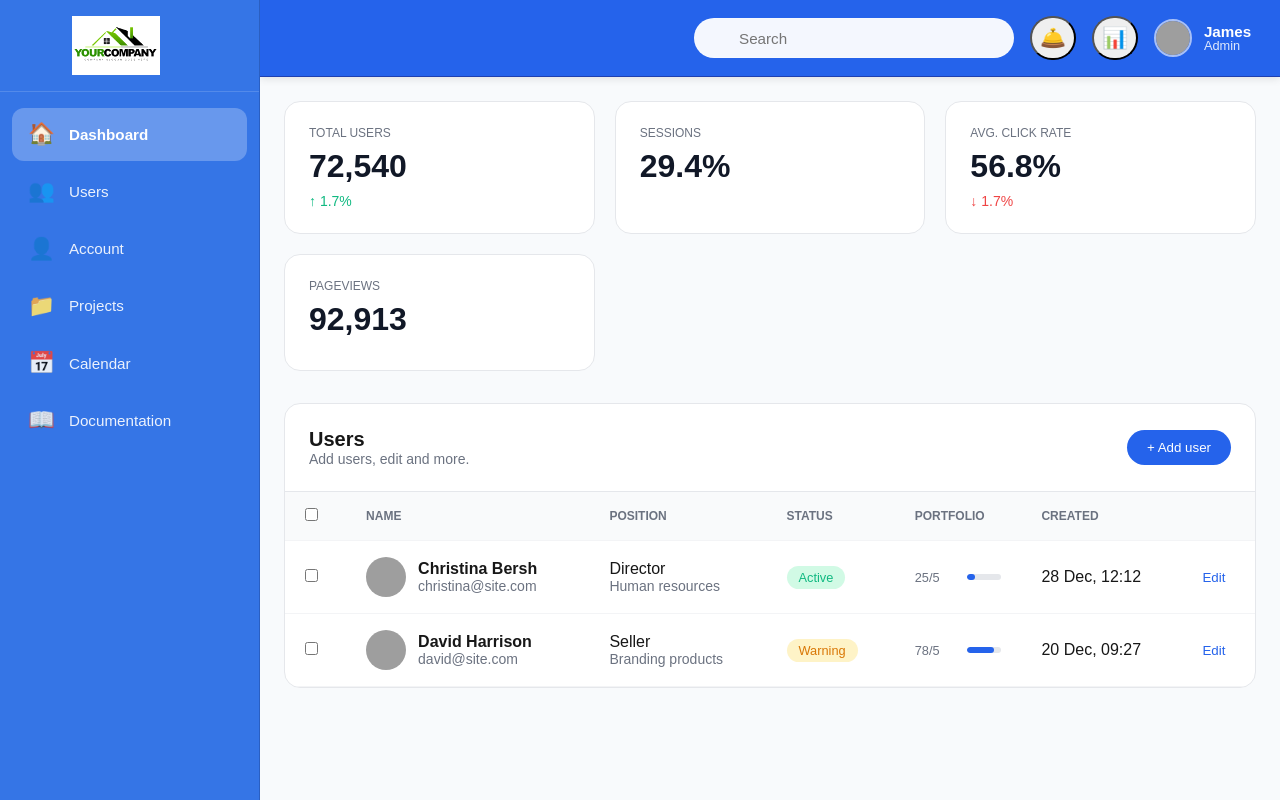
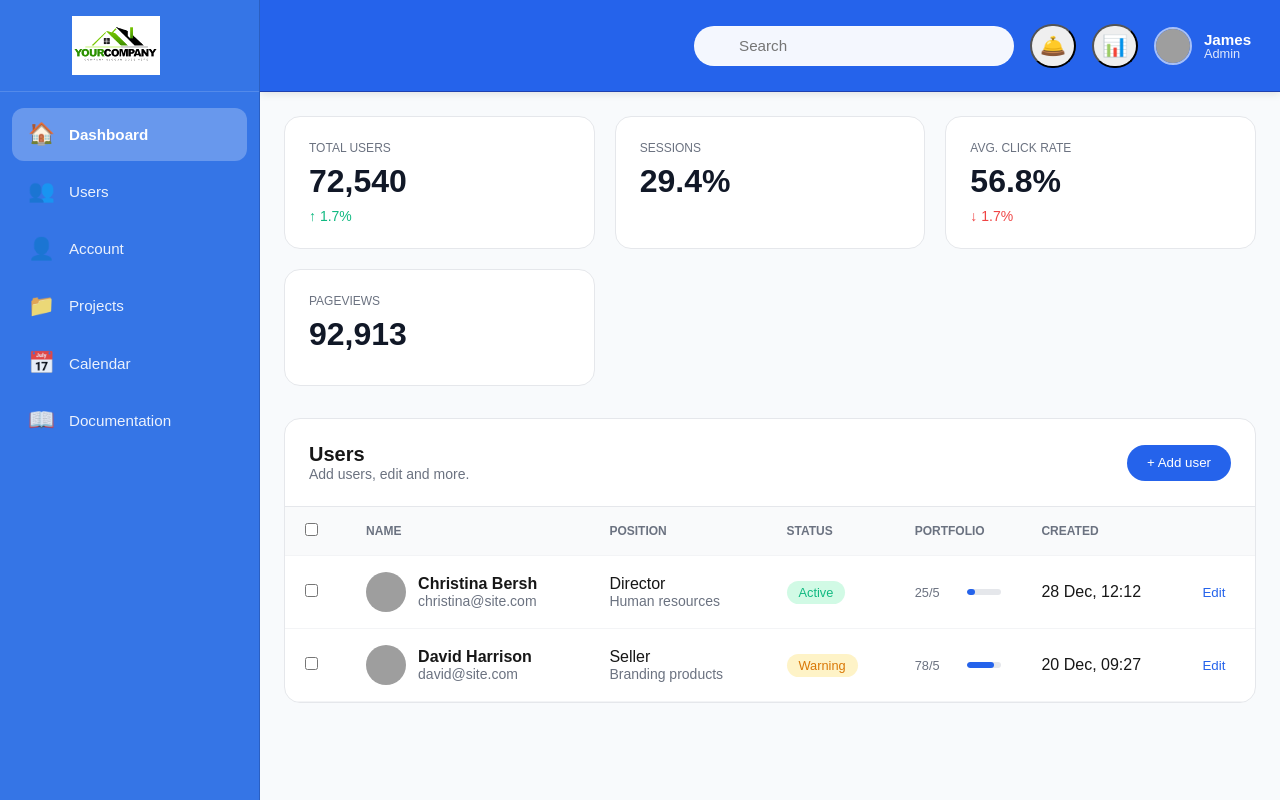
Before and after one commit to Kristalmdh7535/sooriConstruction, a Next.js app: page /dashboard in a window 1280 px wide. Built offline with nearby package versions, Linux system fonts and the light colour scheme; grey boxes are pictures that could not be loaded.

Commit message:
Header padding

```diff
--- a/src/app/dashboard/header.module.css
+++ b/src/app/dashboard/header.module.css
@@ -4,7 +4,7 @@
   z-index: 50;
   background: #2563eb;
   border-bottom: 1px solid #1e40af;
-  padding: 1rem 1.8rem;
+  padding: 1.48rem 1.8rem;
   box-shadow: 0 2px 8px rgba(0,0,0,0.1);
   color: white;
 }
```
